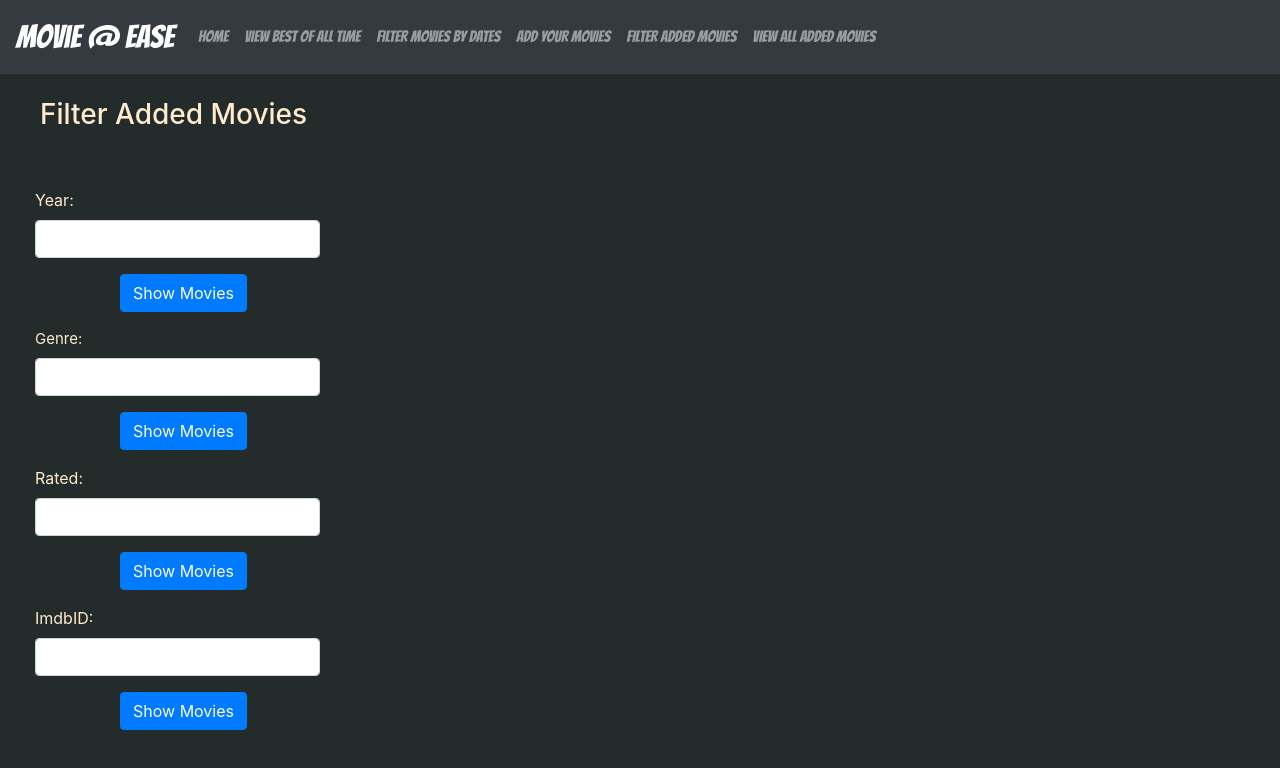
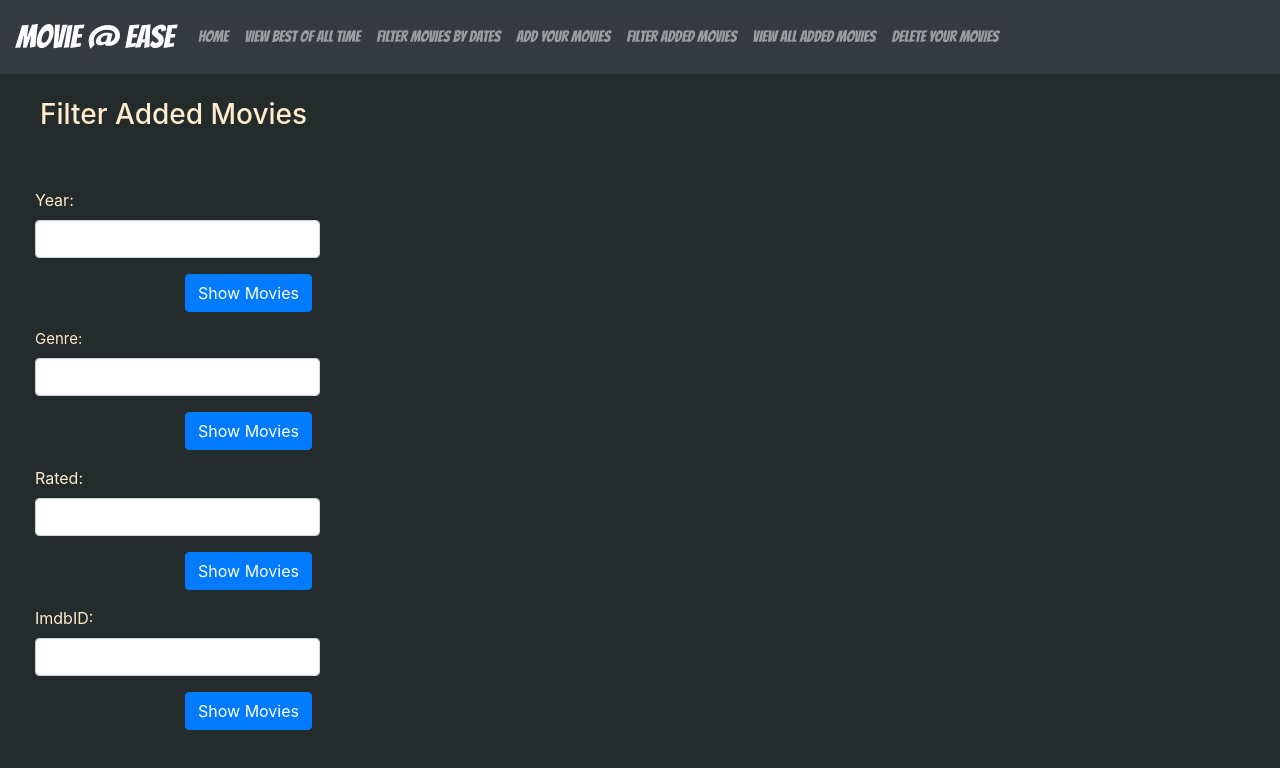
Before and after one commit to abhijeetaman007/Devsprint, a React (Create React App) app in the folder client/: page /filter in a window 1280 px wide. Shown: the top 768 px of the page. Built offline with nearby package versions, Linux system fonts and the light colour scheme.

Commit message:
Delete Tab added

```diff
--- a/client/src/App.js
+++ b/client/src/App.js
@@ -7,6 +7,7 @@ import Viewallmovies from "./components/Viewallmovies"
 import Filter from "./components/filterall"
 import Filterapi from "./components/filter_api"
 import Filterapi_1 from "./components/filter_api_1"
+import Delete from "./components/delete_movies"
 import './style.css'
 
 class App extends Component {
@@ -40,7 +41,9 @@ class App extends Component {
               <li className="nav-item" class="key">
                 <Link to="/viewall" className="nav-item nav-link" href="#" style={{fontFamily: 'Bangers',fontSize:"1rem"}} >VIEW ALL ADDED MOVIES</Link>
               </li>
-
+              <li className="nav-item" class="key">
+                <Link to="/delete" className="nav-item nav-link" href="#" style={{fontFamily: 'Bangers',fontSize:"1rem"}} >DELETE YOUR MOVIES</Link>
+              </li>
             </ul>
 
           </div>
@@ -54,6 +57,7 @@ class App extends Component {
         <Route path="/filter" component={Filter}/>
         <Route path="/filterapi" component={Filterapi}/>
         <Route path="/filterapi_1" component={Filterapi_1}/>
+        <Route path="/delete" component={Delete}/>
       </div>
     </Router>
   );
--- a/client/src/components/Viewallmovies.js
+++ b/client/src/components/Viewallmovies.js
@@ -19,6 +19,7 @@ const Movie = props =>(             //Single Row in a table
         <td>{props.movie.country}</td>
         <td>{props.movie.awards}</td>
         <td>{props.movie.ImdbID}</td>
+
     </tr>
 )
 
@@ -72,7 +73,8 @@ export default class Viewallmovies extends Component {
                         </tr>
                     </thead>
                     <tbody>
-                        {this.movielist()}
+                         {this.movielist()}
+
                     </tbody>
                 </table>
             </div>
--- /dev/null
+++ b/client/src/components/delete_movies.js
@@ -0,0 +1,52 @@
+import React, { Component } from 'react'
+import axios from 'axios'
+
+export class delete_movies extends Component {
+    constructor(props) {
+        super(props)
+
+        this.state = {
+            todelete:'',
+           // present: false
+        }
+    }
+    onChangeDelete=(e)=>{
+        this.setState({
+            todelete: e.target.value
+        })
+    }
+    onSubmit=(e)=>{
+        e.preventDefault()
+        if(window.confirm('Are you sure?'))
+        axios.delete('http://localhost:7000/movies/delete/title/'+this.state.todelete)
+        this.setState({
+            todelete:'',
+            //present: true
+        })
+        window.alert('Movie Deleted')
+    }
+
+    render() {
+
+        return (
+            <div>
+                <form onSubmit={this.onSubmit}>
+                <div className="form-group col-md-3">
+                        <label>Enter Title of Movie </label>
+                        <input  type="text"
+                                className="form-control"
+                                value={this.state.todelete}
+                                onChange={this.onChangeDelete}
+                                />
+                    </div>
+                    <div className="form-group">
+                        <input type="submit" value="Delete" className="btn btn-danger" style={{marginLeft:"165px"}}/>
+                    </div>
+                </form>
+            </div>
+        )
+
+    }
+}
+
+export default delete_movies
--- a/client/src/components/filter.js
+++ b/client/src/components/filter.js
@@ -66,7 +66,7 @@ class filter extends Component {
                                 />
                     </div>
                     <div className="form-group">
-                        <input type="submit" value="Show Movies" className="btn btn-primary" style={{marginLeft:"100px"}}/>
+                        <input type="submit" value="Show Movies" className="btn btn-primary" style={{marginLeft:"165px"}}/>
                     </div>
                 </form>
             </div>
--- a/client/src/components/filter_api_1.js
+++ b/client/src/components/filter_api_1.js
@@ -117,7 +117,7 @@ export class filter_api_1 extends Component {
                         </div>
                         <hr style={{borderWidth:"10px",width:"95%"}}></hr>
                     </div>)}
-                        <input  class="btn btn-primary" type="reset" value="Reset Filter" onClick={this.onButtonClicked}></input>
+                        <input  class="btn btn-primary" type="reset" value="Reset Filter"  onClick={this.onButtonClicked}></input>
                         <br/>
                         <br/>
                 </div>
--- a/client/src/components/filter_genre.js
+++ b/client/src/components/filter_genre.js
@@ -66,7 +66,7 @@ class filtergenre extends Component {
                                 />
                     </div>
                     <div className="form-group">
-                        <input type="submit" value="Show Movies" className="btn btn-primary" style={{marginLeft:"100px"}}/>
+                        <input type="submit" value="Show Movies" className="btn btn-primary" style={{marginLeft:"165px"}}/>
                     </div>
                 </form>
             </div>
--- a/client/src/components/filter_imdb.js
+++ b/client/src/components/filter_imdb.js
@@ -63,7 +63,7 @@ class filterimdb extends Component {
                                 />
                     </div>
                     <div className="form-group">
-                        <input type="submit" value="Show Movies" className="btn btn-primary" style={{marginLeft:"100px"}}/>
+                        <input type="submit" value="Show Movies" className="btn btn-primary" style={{marginLeft:"165px"}}/>
                     </div>
                 </form>
             </div>
--- a/client/src/components/filter_rated.js
+++ b/client/src/components/filter_rated.js
@@ -63,7 +63,7 @@ class filterrated extends Component {
                                 />
                     </div>
                     <div className="form-group">
-                        <input type="submit" value="Show Movies" className="btn btn-primary" style={{marginLeft:"100px"}}/>
+                        <input type="submit" value="Show Movies" className="btn btn-primary" style={{marginLeft:"165px"}}/>
                     </div>
                 </form>
             </div>
```
Also changed, not shown: 1 other file (tests, documents, lock files or other folders).
